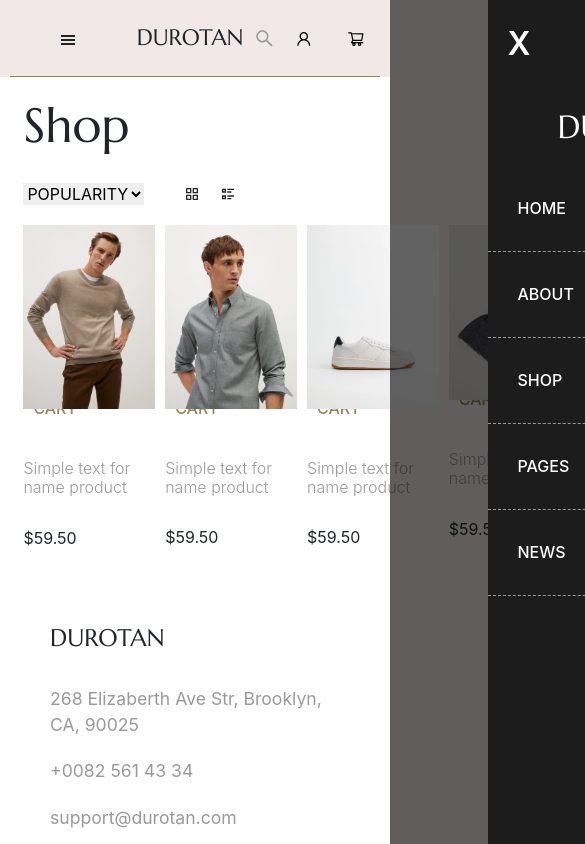
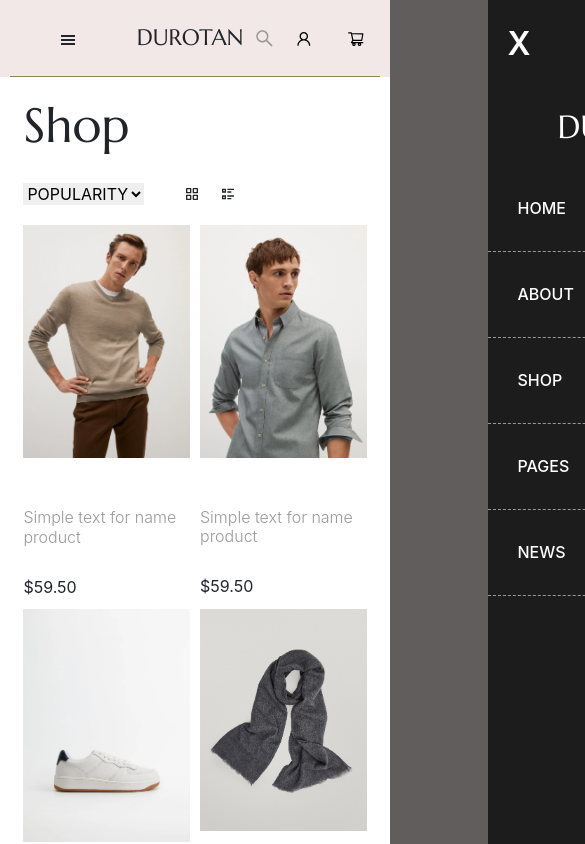
Before and after one commit to Kiril-Pavlov/durotan-landing-page, a React (Create React App) app: page /shop in a window 390 px wide. Shown: the top 844 px of the page, 585 px wide, since content can reach past the window. Built offline with nearby package versions, Linux system fonts and the light colour scheme; the HTML template or start-up script is replaced by a standard one.

Commit message:
shop page responsive done

```diff
--- a/src/pages/Product/Products.jsx
+++ b/src/pages/Product/Products.jsx
@@ -68,7 +68,7 @@ const Products = () => {
       <div className="product-links">
         <Link to="/">HOME</Link>
         <div className="justProduct">/ PRODUCT</div>
-        <p>/ SIMPLE TEXT FOR NAME</p>
+        <p>/ PRODUCT NAME</p>
       </div>
       <div className="prevNext">
         <div className="prev">PREV</div>
--- a/src/pages/Shop/Shop.css
+++ b/src/pages/Shop/Shop.css
@@ -69,10 +69,10 @@
 
 /* grid display view */
 
-.grid-products-container{
+.shop-grid-products-container{
     display: grid;
     grid-template-columns: repeat(3,1fr);
-    grid-gap: 3%;
+    grid-gap: 10px;
 }
 
 .grid-product-card img{
@@ -214,7 +214,7 @@
         display: none;
     }
 
-    .grid-products-container{
+    .shop-grid-products-container{
         grid-template-columns: repeat(2,1fr);
     }
 
--- a/src/pages/Shop/Shop.jsx
+++ b/src/pages/Shop/Shop.jsx
@@ -116,7 +116,7 @@ const Shop = () => {
       <p>6 Products found</p>
 
       {displayView === "grid" ? (
-        <div className='grid-products-container'>
+        <div className='shop-grid-products-container'>
           {productList.map((item) => {
             return (
               <div className='grid-product-card'>
```
